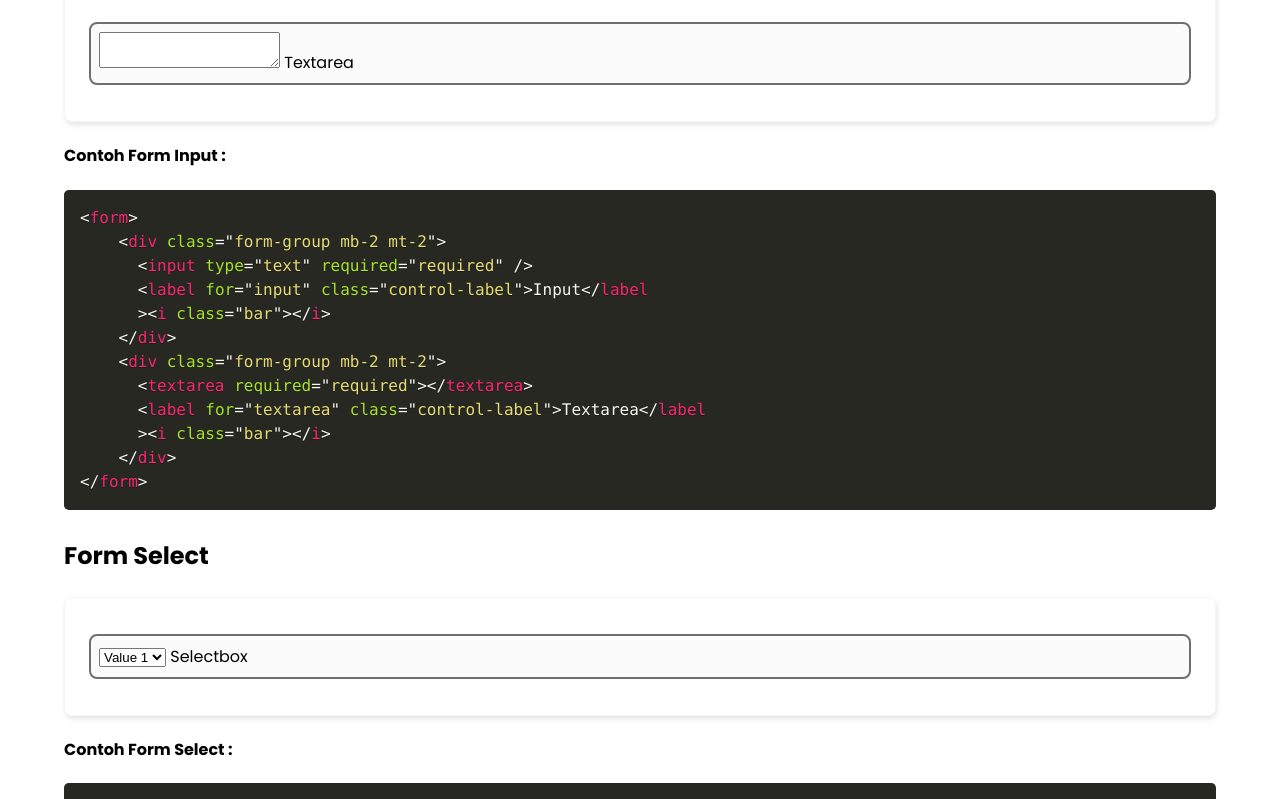
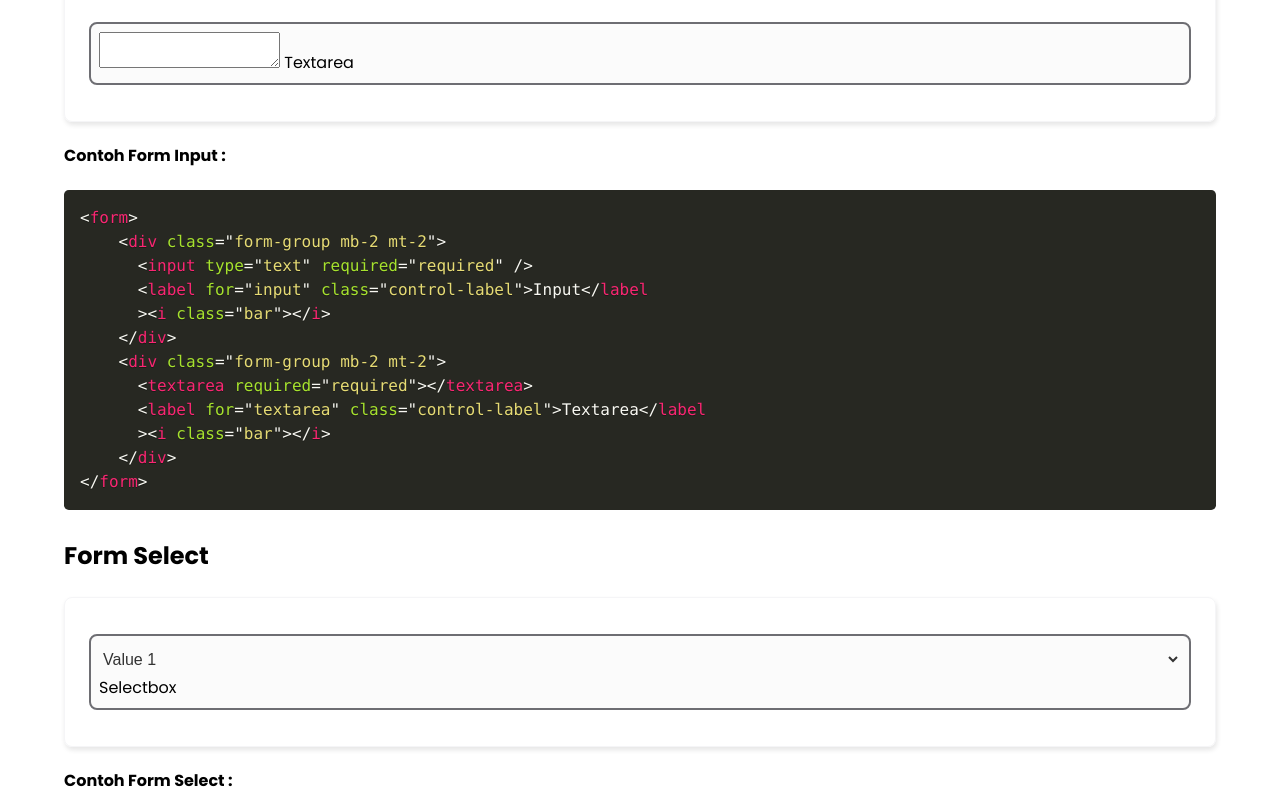
Before and after one commit to ApreaKosasih/gillandgroup-css, a website: page index.html in a window 1280 px wide. Shown: the part 11201-12000 px from the top of the page. Drawn offline with nearby package versions, Linux system fonts and the light colour scheme.

Commit message:
style purpose

```diff
--- a/css/index.css
+++ b/css/index.css
@@ -115,10 +115,6 @@ body {
 
 .text-secondary {
   color: #6e6e73;
-}
-
-.text-error {
-  color: #b00020;
 }
 
 .card {
@@ -266,6 +262,15 @@ body {
   font-size: 1rem;
 }
 
+.form-group select {
+  width: 100%;
+  font-size: 1rem;
+  padding: 6px 0;
+  background: none;
+  border: none;
+  box-shadow: none;
+}
+
 .form-group input {
   display: block;
   background: none;
@@ -285,13 +290,13 @@ body {
   line-height: 1;
 }
 
-
+.form-group select,
 .form-group input:focus,
 .form-group input:valid {
   color: #333;
 }
 
-
+.form-group select:focus,
 .form-group input:focus {
   outline: none;
 }
```
